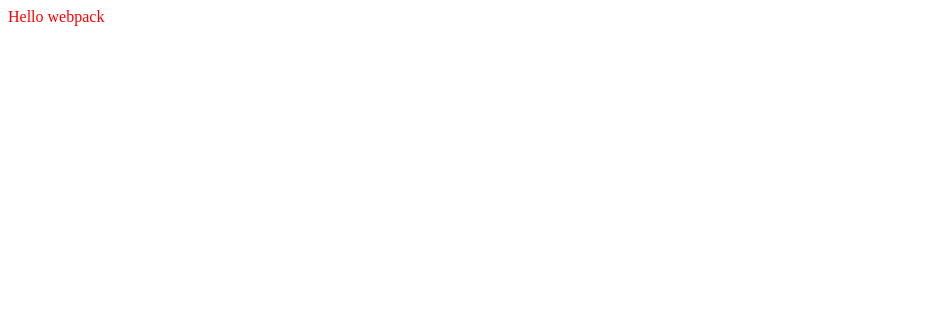
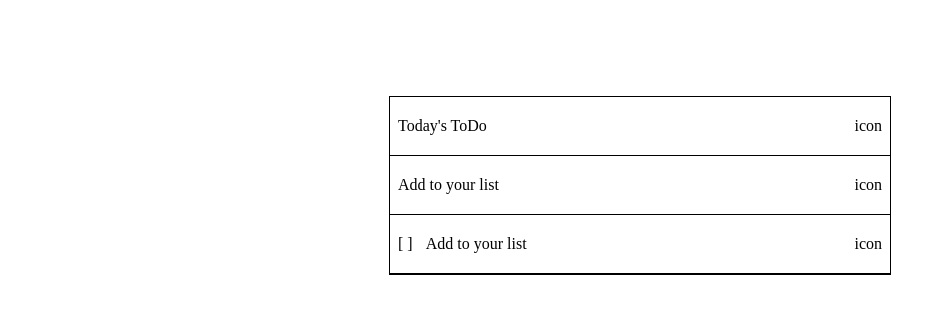
Before and after one commit to blakbox23/ToDoList, a website built with webpack: page src/index.html in a window 1280 px wide. Shown: the whole page, without its empty margins (0-946 px from the left). Built offline with nearby package versions, Linux system fonts and the light colour scheme.

Commit message:
add bare html

```diff
--- a/src/index.html
+++ b/src/index.html
@@ -3,8 +3,15 @@
 <head>
     <meta charset="UTF-8">
     <meta name="viewport" content="width=device-width, initial-scale=1.0">
-    <title>Wbpack Exercise</title>
+    <title>ToDo List</title>
 </head>
 <body>
+    <div class="todo-body">
+        <ul>
+            <li><div>Today's ToDo</div><div>icon</div></li>
+            <li><div>Add to your list</div><div>icon</div></li>
+            <li><div><span>[ ]</span> Add to your list</div><div>icon</div></li>
+        </ul>
+    </div>
 </body>
 </html>
--- a/src/index.js
+++ b/src/index.js
@@ -1,14 +1,17 @@
 import _ from 'lodash';
 import './style.css';
 
-function component() {
-    const element = document.createElement('div');
 
-     // Lodash, now imported by this script
-      element.innerHTML = _.join(['Hello', 'webpack'], ' ');
-      element.classList.add('hello');
 
-    return element;
+tasks = [
+  {
+    description: "wash",
+    completed: false,
+    index: 1
+  },
+  {
+    description: "wash",
+    completed: false,
+    index: 2
   }
-
-  document.body.appendChild(component());
+]
--- a/src/style.css
+++ b/src/style.css
@@ -1,3 +1,24 @@
-.hello {
-    color: red;
+*{
+  margin: 0;
+  padding: 0;
+}
+
+.todo-body {
+  max-width: 500px;
+  border: 1px solid black;
+  margin: auto;
+  margin-top: 6rem;
   }
+
+  li {
+    border-bottom: 1px solid black;
+    display: flex;
+    justify-content: space-between;
+    height: 3rem;
+    align-items: center;
+    padding: 5px 8px;
+  }
+
+  span {
+    margin-right: 10px;
+  }
```
